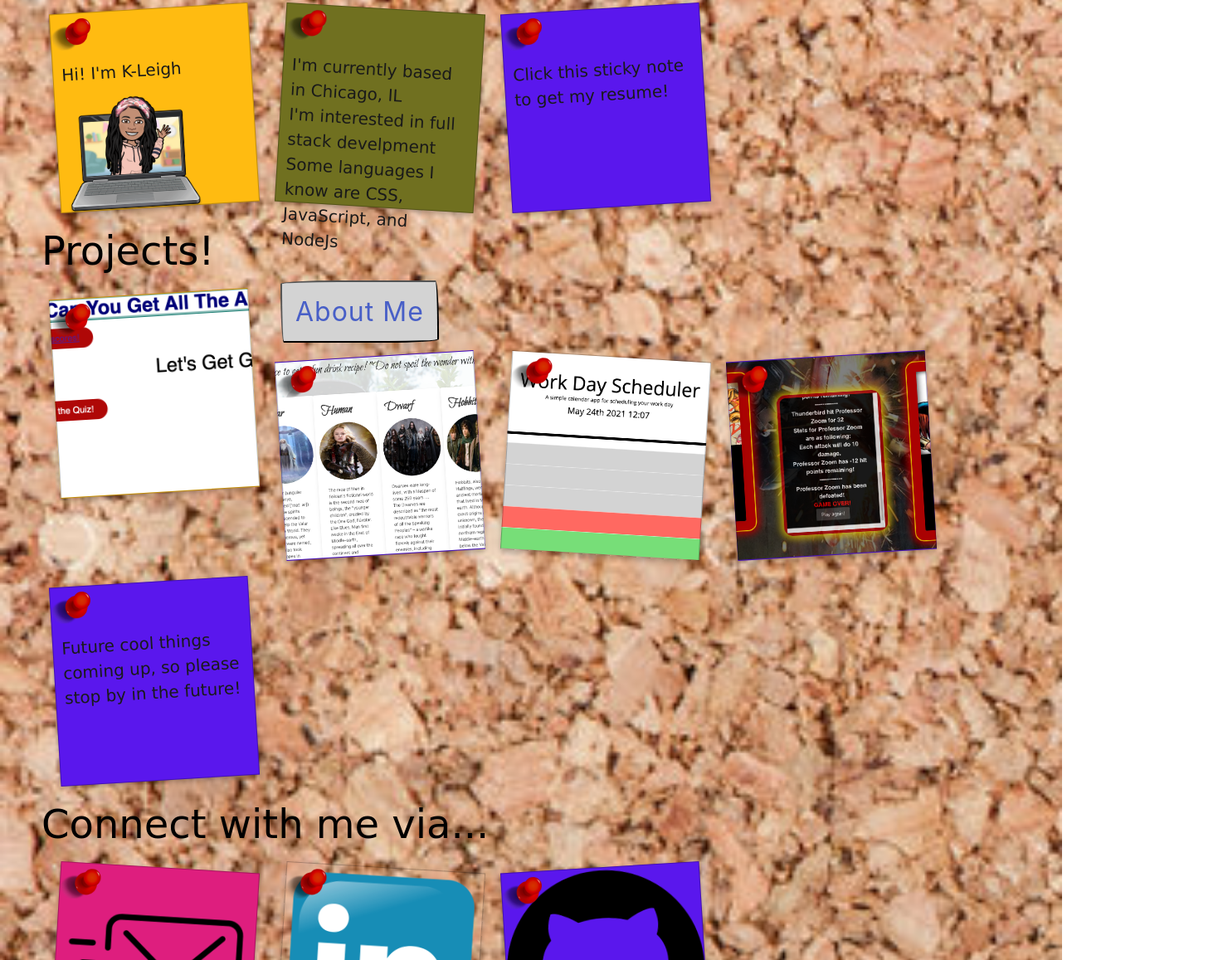
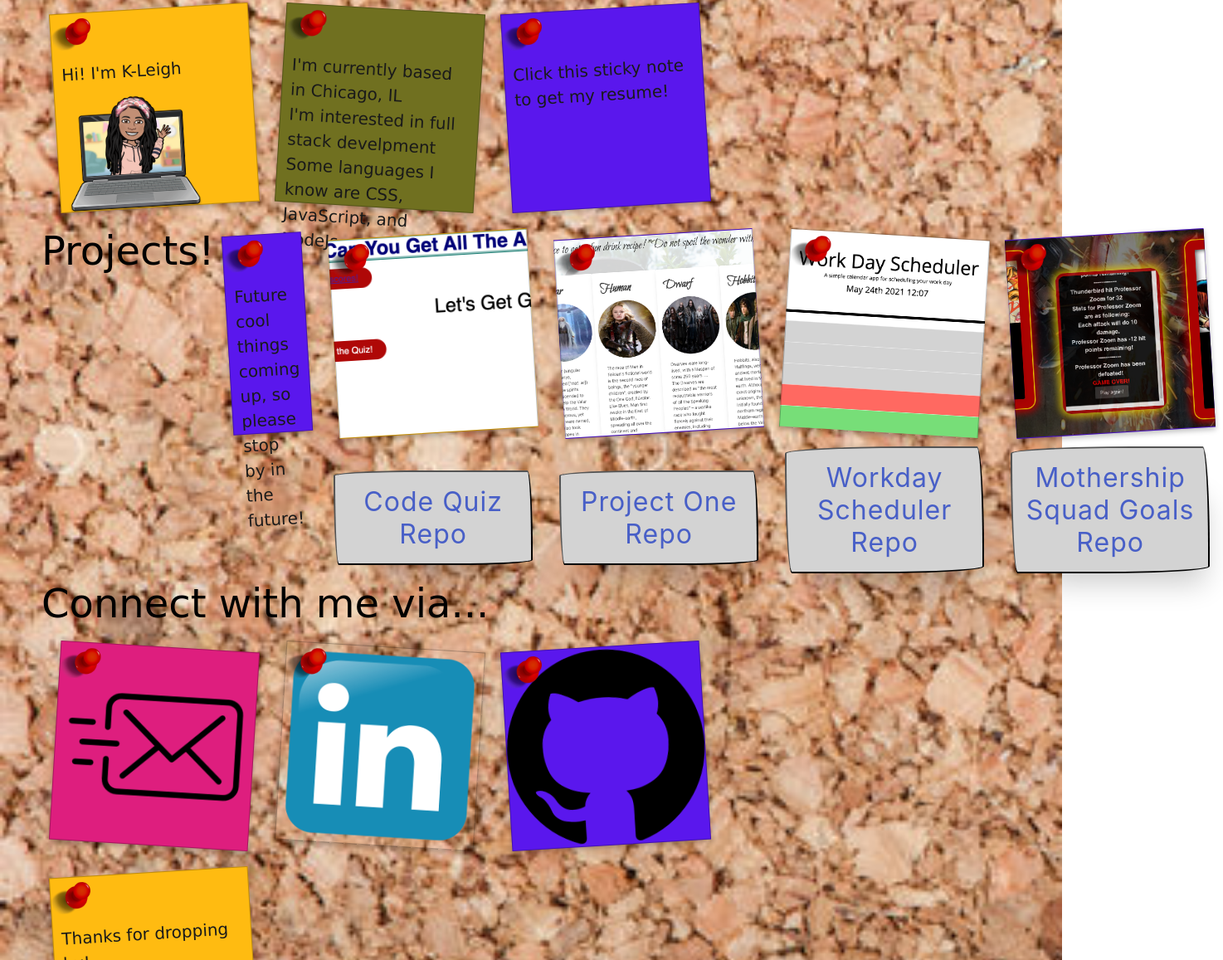
Before and after one commit to KristaMarbury/My-Calling-Card, a plain HTML site: page index.html in a window 1280 px wide. Shown: the part 243-1400 px from the top of the page at 83% size, 1474 px wide, since content can reach past the window. Drawn offline with nearby package versions, Linux system fonts and the light colour scheme; a web font is replaced by a local one.

Commit message:
fixed floating button issue

```diff
--- a/assets/style.css
+++ b/assets/style.css
@@ -11,7 +11,6 @@ body {
 
 header {
   padding: 20px;
-  /* justify-content: space-between; */
 }
 
 button {
@@ -37,8 +36,15 @@ div img {
   height: 10rem;
 }
 
-/* .card {
-} */
+.projects {
+  display: flex;
+  justify-content: space-between;
+}
+
+.onesie {
+  display: flex;
+  flex-wrap: wrap;
+}
 
 .note {
   width: 15rem;
--- a/index.html
+++ b/index.html
@@ -6,6 +6,7 @@
     <meta name="viewport" content="width=device-width, initial-scale=1.0">
     <title>Hello World</title>
     <link rel="stylesheet" href="./assets/reset.css" />
+    <!-- <link rel="stylesheet" href="https://cdn.jsdelivr.net/npm/bulma@0.9.3/css/bulma.min.css"> -->
     <link rel="preconnect" href="https://fonts.gstatic.com">
     <link href="https://fonts.googleapis.com/css2?family=Patrick+Hand+SC&display=swap" rel="stylesheet">
     <link rel="stylesheet" href="https://cdn.jsdelivr.net/npm/bulma@0.9.2/css/bulma.min.css">
@@ -57,46 +58,61 @@
                     <div class="text"> Click this sticky note to get my resume!</div>
                 </article>
             </a>
-
-
         </section>
 
 
         <!-- Sticky Notes Focused on Recent Projects -->
-        <section id="projects" class="projects is-full">
+        <section id="projects" class="projects">
             <h1>Projects!</h1>
-            <!-- try finding a border that looks like chalk, use a blackboard background and fiddle about! -->
-            <div>
+            <article class="note sticky3">
+                <div class="pin"></div>
+                <div class="text">Future cool things coming up, so please stop by in the future!</div>
+            </article>
+            <div class="onesie">
                 <a href="https://kristamarbury.github.io/CodeQuiz" target="_blank">
                     <article class=" note is-clickable sticky1 pgkhw1">
                         <div class="pin"></div>
+                        <!-- move text to the center of the sticky -->
                         <div class="text"></div>
                     </article>
+                    <button class="lined-thick"><a href="https://github.com/KristaMarbury/CodeQuiz">Code Quiz Repo</a>
+                    </button>
                 </a>
-                <button class="lined-thick"><a href="#aboutme">About Me</a> </button>
             </div>
+            <div class="onesie">
                 <a href="https://team-one-to-rule-them-all.github.io/projectone/" target="_blank">
                     <article class="note is-clickable sticky3 project1">
                         <div class="pin"></div>
                         <div class="text"></div>
                     </article>
                 </a>
+                <button class="lined-thick"><a href="https://github.com/team-one-to-rule-them-all/projectone">Project
+                        One Repo</a>
+                </button>
+            </div>
+            <div class="onesie">
                 <a href="https://kristamarbury.github.io/WorkDayScheduler/" target="_blank">
                     <article class="note is-clickable sticky0 dayplanner">
                         <div class="pin"></div>
                         <div class="text"></div>
                     </article>
                 </a>
+                <button class="lined-thick"><a href="https://github.com/KristaMarbury/WorkDayScheduler">Workday
+                        Scheduler Repo</a>
+                </button>
+            </div>
+            <div class="onesie">
                 <a href="http://herobattle.herokuapp.com/" target="_blank">
                     <article class="note is-clickable sticky3 project2">
                         <div class="pin"></div>
                         <div class="text"></div>
                     </article>
                 </a>
-            <article class="note sticky3">
-                <div class="pin"></div>
-                <div class="text">Future cool things coming up, so please stop by in the future!</div>
-            </article>
+                <button class="lined-thick"><a
+                        href="https://github.com/projecttwocooltoquit/mothershipsquadgoals">Mothership Squad Goals
+                        Repo</a>
+                </button>
+            </div>
         </section>
 
         <!-- Sticky Notes To Connect with Me -->
```
Lines whose indentation alone changed are shown as unchanged.
